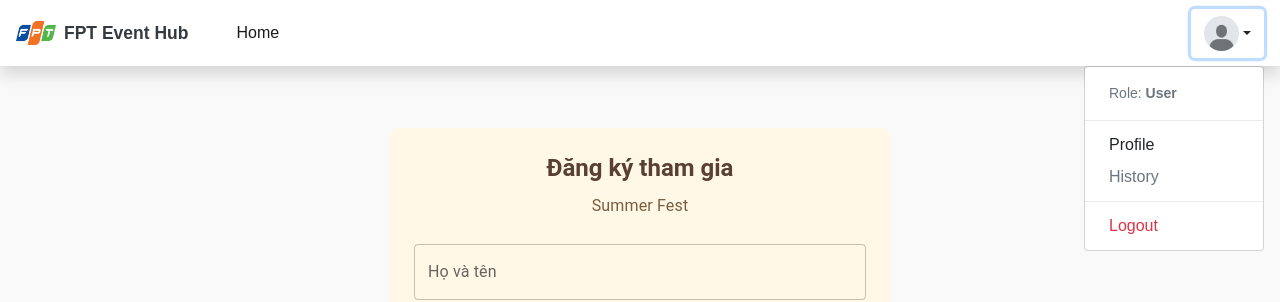
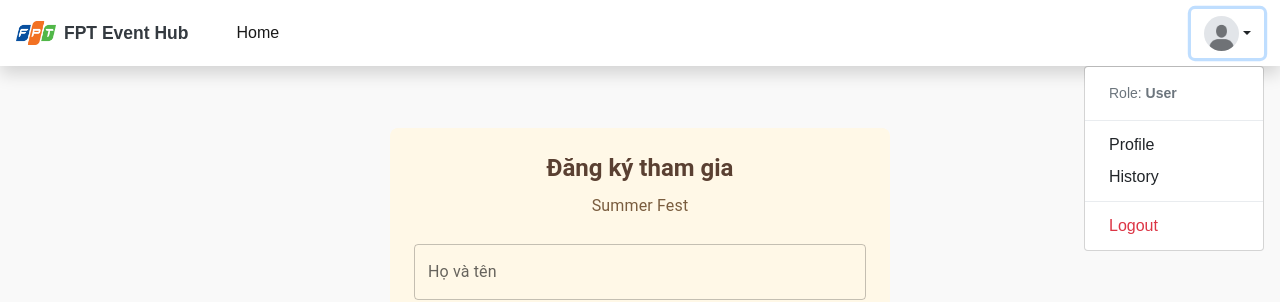
Before and after one commit to SWD392-su25/FPTEventHub, a React (Create React App) app: page /register/1 in a window 1280 px wide. Both pictures are taken after a click on the button 1227 px from the left and 33 px from the top of the page. Shown: the top 302 px of the page. Built offline with nearby package versions, Linux system fonts and the light colour scheme.

Commit message:
add view RegistrationHistory

```diff
--- a/src/components/Header.jsx
+++ b/src/components/Header.jsx
@@ -42,7 +42,9 @@ const Header = () => {
 
       <ul className="navbar-nav ml-4">
         <li className="nav-item">
-          <Link className="nav-link active" to="/home">Home</Link>
+          <Link className="nav-link active" to="/home">
+            Home
+          </Link>
         </li>
         {(role === "Student" || role === "Lecturer") && (
           <li className="nav-item">
@@ -99,8 +101,12 @@ const Header = () => {
             </div>
             <div className="dropdown-divider"></div>
 
-            <Link to="/profile" className="dropdown-item">Profile</Link>
-            <button className="dropdown-item" disabled>History</button>
+            <Link to="/profile" className="dropdown-item">
+              Profile
+            </Link>
+            <Link to="/history" className="dropdown-item">
+              History
+            </Link>
 
             <div className="dropdown-divider"></div>
             <button
```
